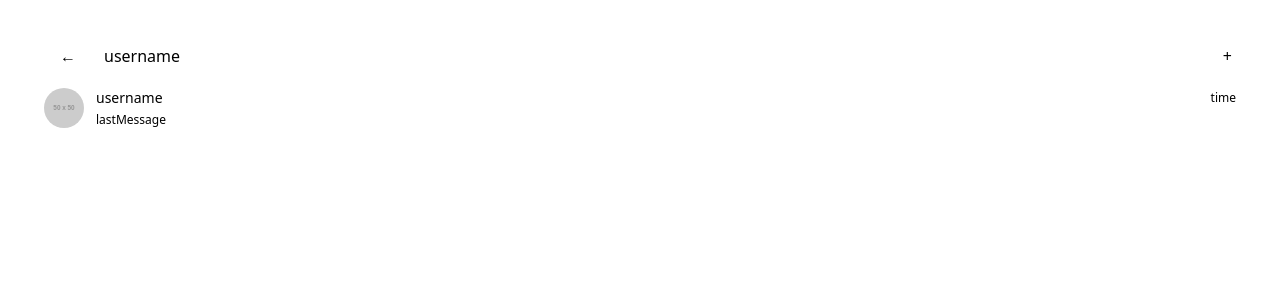
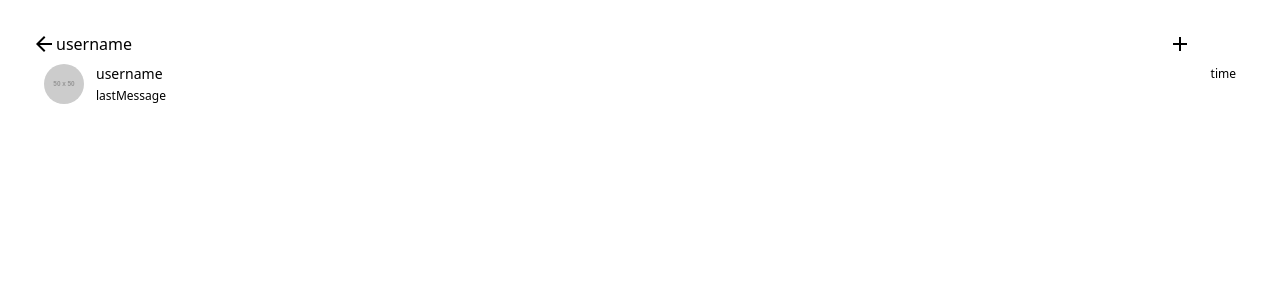
Before and after one commit to BrownieTr/2800-202510-BBY02, a React (Vite) app: page /messages in a window 1280 px wide. Shown: the top 300 px of the page. Built offline with nearby package versions, Linux system fonts and the light colour scheme.

Commit message:
Linked pages and fixed some visual bugs

```diff
--- a/src/components/layout/navbar.jsx
+++ b/src/components/layout/navbar.jsx
@@ -1,20 +1,29 @@
 import React from "react";
-import { Link } from 'react-router-dom';
+import { Link } from "react-router-dom";
 import ClickableIcons from "../ui/clickableIcons";
 
-
-export default function Navbar({iconLeft, iconRight, iconRight2, header = "header", iconLeftTo, iconRightTo, iconRight2To}) {
+export default function Navbar({
+  iconLeft,
+  iconRight,
+  iconRight2,
+  header = "header",
+  iconLeftTo,
+  iconRightTo,
+  iconRight2To,
+}) {
   return (
-    <nav className="flex items-center justify-between px-4 py-3 ">
-      <div className="w-10">
+    <nav className="flex items-center justify-between ">
+      <div>
         <ClickableIcons icon={iconLeft} to={iconLeftTo} />
       </div>
-      <div className="flex-1 text-left pl-4">
+      <div className="flex-1 text-left">
         <h2>{header}</h2>
       </div>
       <div className="w-10 text-right">
-        <ClickableIcons icon={iconRight} to={iconRightTo}/>
-        <ClickableIcons icon={iconRight2} to={iconRight2To}/>
+        <ClickableIcons icon={iconRight} to={iconRightTo} />
+      </div>
+      <div className="w-10 text-right">
+        <ClickableIcons icon={iconRight2} to={iconRight2To} />
       </div>
     </nav>
   );
--- a/src/pages/events.jsx
+++ b/src/pages/events.jsx
@@ -17,6 +17,7 @@ export default function events() {
             <path d="m313-440 224 224-57 56-320-320 320-320 57 56-224 224h487v80H313Z" />
           </svg>
         }
+        iconLeftTo={"/home"}
         header="PlayPal"
         iconRight={
           <svg
@@ -29,6 +30,7 @@ export default function events() {
             <path d="M80-80v-720q0-33 23.5-56.5T160-880h640q33 0 56.5 23.5T880-800v480q0 33-23.5 56.5T800-240H240L80-80Zm126-240h594v-480H160v525l46-45Zm-46 0v-480 480Z" />
           </svg>
         }
+        iconRightTo={"/messages"}
       />
       <EventCard/>
       <EventCard/>
--- a/src/pages/index.jsx
+++ b/src/pages/index.jsx
@@ -18,6 +18,7 @@ export default function Index({ username = "username" }) {
             <path d="M480-480q-66 0-113-47t-47-113q0-66 47-113t113-47q66 0 113 47t47 113q0 66-47 113t-113 47ZM160-160v-112q0-34 17.5-62.5T224-378q62-31 126-46.5T480-440q66 0 130 15.5T736-378q29 15 46.5 43.5T800-272v112H160Zm80-80h480v-32q0-11-5.5-20T700-306q-54-27-109-40.5T480-360q-56 0-111 13.5T260-306q-9 5-14.5 14t-5.5 20v32Zm240-320q33 0 56.5-23.5T560-640q0-33-23.5-56.5T480-720q-33 0-56.5 23.5T400-640q0 33 23.5 56.5T480-560Zm0-80Zm0 400Z" />
           </svg>
         }
+        iconRightTo={"/profile"}
         iconRight2={
           <svg
             xmlns="http://www.w3.org/2000/svg"
--- a/src/pages/messages.jsx
+++ b/src/pages/messages.jsx
@@ -2,11 +2,36 @@ import React from "react";
 import Navbar from "../components/layout/navbar";
 import MessageCard from "../components/ui/messageCard";
 
-export default function messages(){
-    return(
-        <>
-            <Navbar iconLeft={"←"} iconRight={"+"} header="username"/>
-            <MessageCard profilePic={"https://www.dummyimage.com/50x50/000/fff"}/>
-        </>
-    );
+export default function messages() {
+  return (
+    <>
+      <Navbar
+        iconLeft={
+          <svg
+            xmlns="http://www.w3.org/2000/svg"
+            height="24px"
+            viewBox="0 -960 960 960"
+            width="24px"
+            fill="#000000"
+          >
+            <path d="m313-440 224 224-57 56-320-320 320-320 57 56-224 224h487v80H313Z" />
+          </svg>
+        }
+        iconLeftTo={"/home"}
+        iconRight={
+          <svg
+            xmlns="http://www.w3.org/2000/svg"
+            height="24px"
+            viewBox="0 -960 960 960"
+            width="24px"
+            fill="#000000"
+          >
+            <path d="M440-440H200v-80h240v-240h80v240h240v80H520v240h-80v-240Z" />
+          </svg>
+        }
+        header="username"
+      />
+      <MessageCard profilePic={"https://www.dummyimage.com/50x50/000/fff"} />
+    </>
+  );
 }
```
